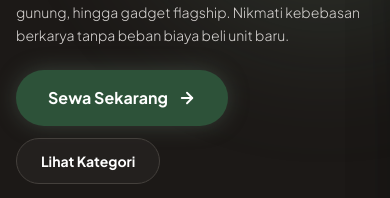
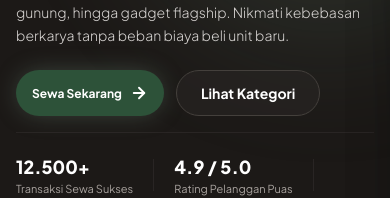
Before and after one commit to kangfuad/f-ecommerce, a Vue app: page / in a window 390 px wide. Shown: the part 313-511 px from the top of the page. Built offline with nearby package versions, Linux system fonts and the light colour scheme; a web font is replaced by a local one.

Commit message:
fix: resolve button label overflow on mobile screens and refine CTA copy

```diff
--- a/src/presentation/components/cart/CartDrawer.vue
+++ b/src/presentation/components/cart/CartDrawer.vue
@@ -155,14 +155,14 @@ function handleProceedToCheckout() {
           </div>
         </div>
 
-        <!-- Proceed Button -->
         <BaseButton
           @click="handleProceedToCheckout"
           variant="primary"
           size="lg"
-          class="w-full cursor-pointer shadow-md"
+          class="w-full cursor-pointer shadow-md text-xs sm:text-sm font-black"
         >
-          Lanjut ke Pembayaran ({{ grandTotal.format() }})
+          <span>Lanjut ke Pembayaran</span>
+          <span class="truncate">({{ grandTotal.format() }})</span>
         </BaseButton>
 
         <div class="flex items-center justify-center gap-1.5 text-[10px] text-theme-muted">
--- a/src/presentation/components/common/BaseButton.vue
+++ b/src/presentation/components/common/BaseButton.vue
@@ -21,11 +21,11 @@ withDefaults(defineProps<Props>(), {
     :type="type"
     :disabled="disabled || loading"
     :class="[
-      'inline-flex items-center justify-center font-bold rounded-full transition-all duration-200 cursor-pointer whitespace-nowrap focus:outline-none focus:ring-2 focus:ring-offset-2 focus:ring-offset-theme-page',
+      'inline-flex items-center justify-center font-bold rounded-full transition-all duration-200 cursor-pointer text-center leading-tight focus:outline-none focus:ring-2 focus:ring-offset-2 focus:ring-offset-theme-page max-w-full',
       disabled ? 'opacity-50 cursor-not-allowed' : 'active:scale-95',
-      size === 'sm' && 'px-4 py-2 text-xs gap-1.5',
-      size === 'md' && 'px-6 py-3 text-sm gap-2',
-      size === 'lg' && 'px-8 py-4 text-base gap-2.5',
+      size === 'sm' && 'px-3.5 sm:px-4 py-2 text-xs gap-1.5',
+      size === 'md' && 'px-4 sm:px-6 py-2.5 sm:py-3 text-xs sm:text-sm gap-2',
+      size === 'lg' && 'px-4 sm:px-8 py-3 sm:py-3.5 text-xs sm:text-sm md:text-base gap-2',
       variant === 'primary' && 'bg-theme-cta hover:bg-theme-cta-hover text-theme-cta-text shadow-glow-sage focus:ring-sage',
       variant === 'coral' && 'bg-coral hover:bg-coral-hover text-white shadow-sm focus:ring-coral',
       variant === 'secondary' && 'bg-theme-card hover:bg-theme-card-hover text-theme-primary border border-theme-border focus:ring-theme-border',
--- a/src/presentation/views/CheckoutView.vue
+++ b/src/presentation/views/CheckoutView.vue
@@ -740,10 +740,10 @@ function copyText(text: string, fieldId: string) {
                   :loading="isSubmitting"
                   variant="primary"
                   size="lg"
-                  class="w-full"
+                  class="w-full text-xs sm:text-sm font-black"
                 >
-                  <IconCheck :size="18" />
-                  <span>Simulasikan Pembayaran Berhasil (Instant Webhook)</span>
+                  <IconCheck :size="16" class="shrink-0" />
+                  <span>Konfirmasi Pembayaran Selesai</span>
                 </BaseButton>
 
                 <button
```
